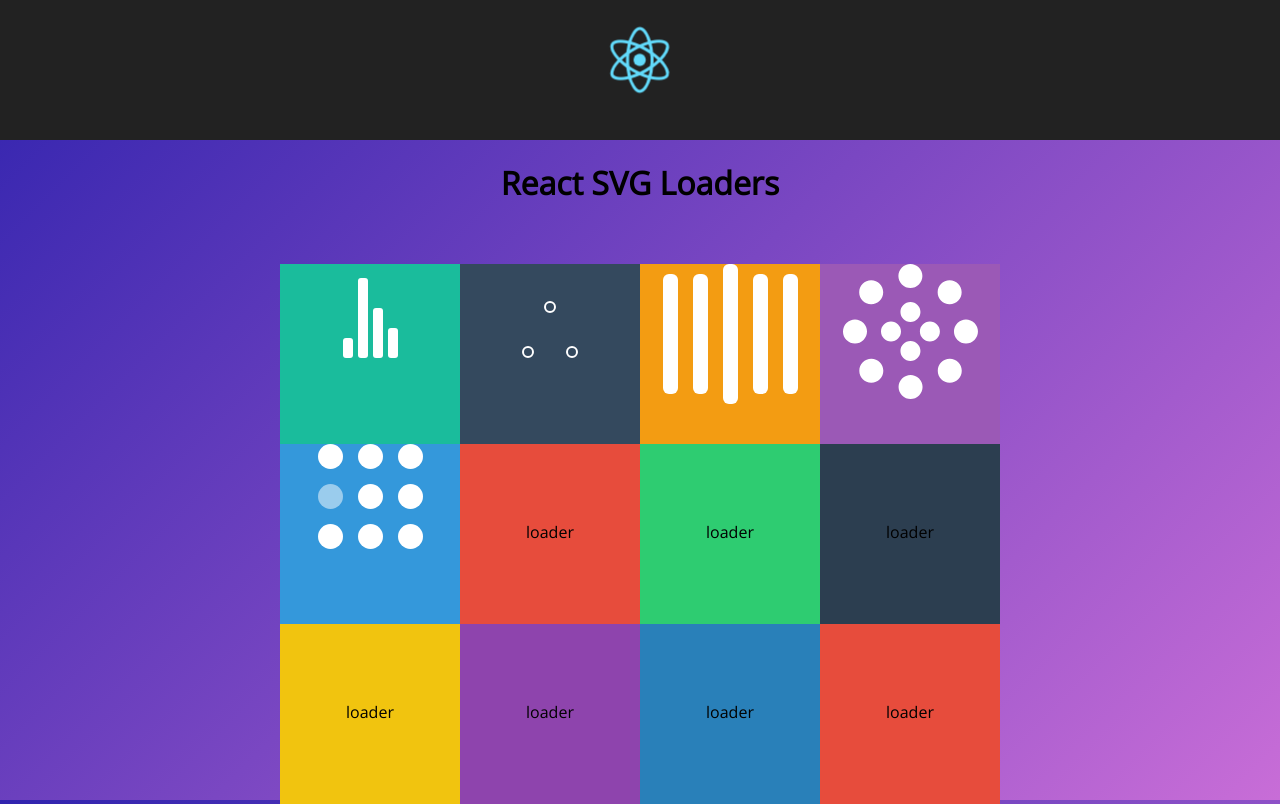
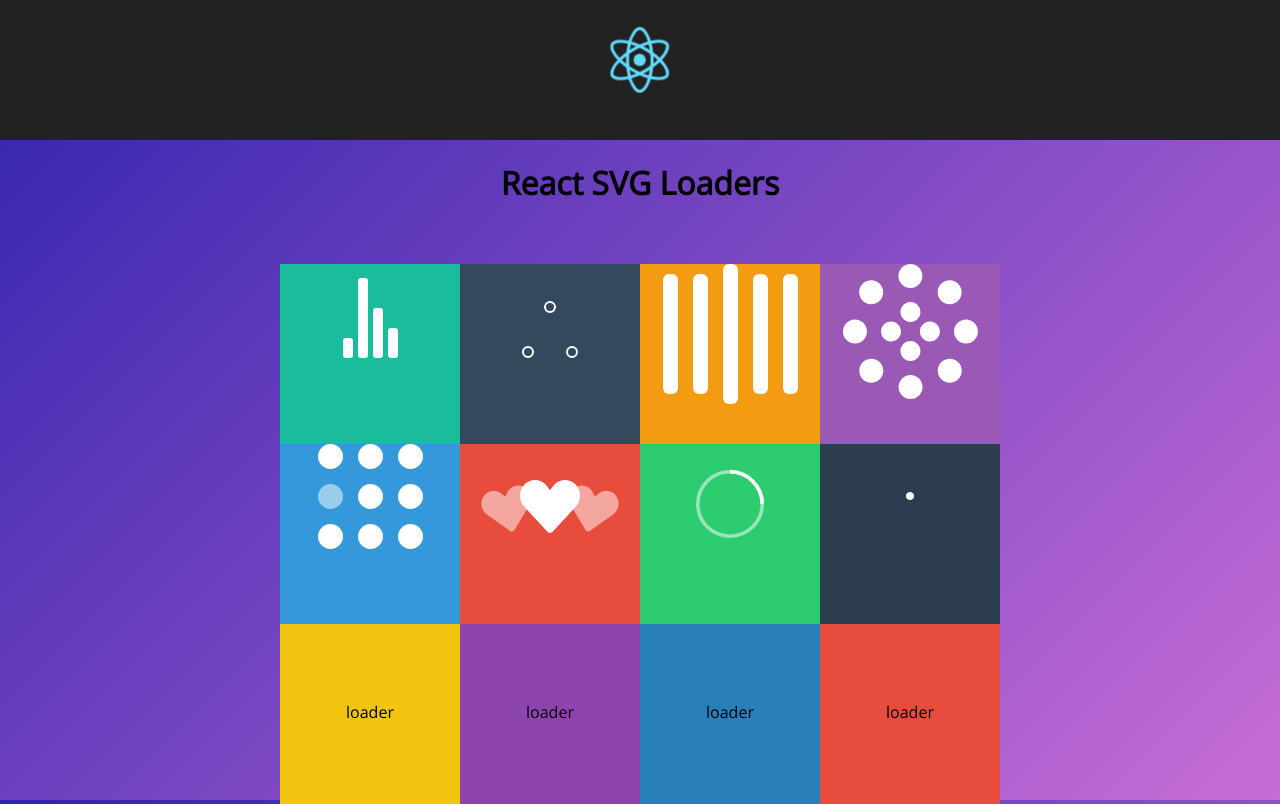
Before and after one commit to kirkdrichardson/react-svg-loaders, a React (Create React App) app: page / in a window 1280 px wide. Built offline with nearby package versions, Linux system fonts and the light colour scheme.

Commit message:
added hearts, oval, and puff loaders

```diff
--- a/src/App.js
+++ b/src/App.js
@@ -8,7 +8,10 @@ import {
   BallTriangle,
   Bars,
   Circles,
-  Grid
+  Grid,
+  Hearts,
+  Oval,
+  Puff
 } from './Loaders';
 
 class App extends Component {
@@ -25,7 +28,10 @@ class App extends Component {
         <li><Bars /></li>
         <li><Circles /></li>
         <li><Grid /></li>
-        { [...new Array(7)].map(e => <li>loader</li>) }
+        <li><Hearts /></li>
+        <li><Oval /></li>
+        <li><Puff /></li>
+        { [...new Array(4)].map(e => <li>loader</li>) }
         </ul>
       </div>
     );
--- a/src/Loaders.js
+++ b/src/Loaders.js
@@ -217,3 +217,82 @@ export const Grid = ({ width = 105, height = 105, fill = '#fff' }) => (
       </circle>
   </svg>
 );
+
+export const Hearts = ({ width = 140, height = 64, fill = '#fff', props }) => (
+  <svg width={width} height={height} fill={fill} viewBox="0 0 140 64" xmlns="http://www.w3.org/2000/svg">
+      <path d="M30.262 57.02L7.195 40.723c-5.84-3.976-7.56-12.06-3.842-18.063 3.715-6 11.467-7.65 17.306-3.68l4.52 3.76 2.6-5.274c3.717-6.002 11.47-7.65 17.305-3.68 5.84 3.97 7.56 12.054 3.842 18.062L34.49 56.118c-.897 1.512-2.793 1.915-4.228.9z" fill-opacity=".5">
+          <animate attributeName="fill-opacity"
+               begin="0s" dur="1.4s"
+               values="0.5;1;0.5"
+               calcMode="linear"
+               repeatCount="indefinite" />
+      </path>
+      <path d="M105.512 56.12l-14.44-24.272c-3.716-6.008-1.996-14.093 3.843-18.062 5.835-3.97 13.588-2.322 17.306 3.68l2.6 5.274 4.52-3.76c5.84-3.97 13.592-2.32 17.307 3.68 3.718 6.003 1.998 14.088-3.842 18.064L109.74 57.02c-1.434 1.014-3.33.61-4.228-.9z" fill-opacity=".5">
+          <animate attributeName="fill-opacity"
+               begin="0.7s" dur="1.4s"
+               values="0.5;1;0.5"
+               calcMode="linear"
+               repeatCount="indefinite" />
+      </path>
+      <path d="M67.408 57.834l-23.01-24.98c-5.864-6.15-5.864-16.108 0-22.248 5.86-6.14 15.37-6.14 21.234 0L70 16.168l4.368-5.562c5.863-6.14 15.375-6.14 21.235 0 5.863 6.14 5.863 16.098 0 22.247l-23.007 24.98c-1.43 1.556-3.757 1.556-5.188 0z" />
+  </svg>
+);
+
+// FIXME
+export const Oval = ({ width = 68, height = 68, fill = '#fff' }) => (
+  <svg width={width} height={height} stroke={fill} viewBox="0 0 38 38" xmlns="http://www.w3.org/2000/svg">
+      <g fill="none" fill-rule="evenodd">
+          <g transform="translate(1 1)" stroke-width="2">
+              <circle stroke-opacity=".5" cx="18" cy="18" r="18"/>
+              <path d="M36 18c0-9.94-8.06-18-18-18">
+                  <animateTransform
+                      attributeName="transform"
+                      type="rotate"
+                      from="0 18 18"
+                      to="360 18 18"
+                      dur="1.2s"
+                      repeatCount="indefinite"/>
+              </path>
+          </g>
+      </g>
+  </svg>
+);
+
+export const Puff = ({ width = 84, height = 84, fill = '#fff' }) => (
+  <svg width={width} height={height} stroke={fill} viewBox="0 0 44 44" xmlns="http://www.w3.org/2000/svg">
+      <g fill="none" fill-rule="evenodd" stroke-width="2">
+          <circle cx="22" cy="22" r="1">
+              <animate attributeName="r"
+                  begin="0s" dur="1.8s"
+                  values="1; 20"
+                  calcMode="spline"
+                  keyTimes="0; 1"
+                  keySplines="0.165, 0.84, 0.44, 1"
+                  repeatCount="indefinite" />
+              <animate attributeName="stroke-opacity"
+                  begin="0s" dur="1.8s"
+                  values="1; 0"
+                  calcMode="spline"
+                  keyTimes="0; 1"
+                  keySplines="0.3, 0.61, 0.355, 1"
+                  repeatCount="indefinite" />
+          </circle>
+          <circle cx="22" cy="22" r="1">
+              <animate attributeName="r"
+                  begin="-0.9s" dur="1.8s"
+                  values="1; 20"
+                  calcMode="spline"
+                  keyTimes="0; 1"
+                  keySplines="0.165, 0.84, 0.44, 1"
+                  repeatCount="indefinite" />
+              <animate attributeName="stroke-opacity"
+                  begin="-0.9s" dur="1.8s"
+                  values="1; 0"
+                  calcMode="spline"
+                  keyTimes="0; 1"
+                  keySplines="0.3, 0.61, 0.355, 1"
+                  repeatCount="indefinite" />
+          </circle>
+      </g>
+  </svg>
+);
```
